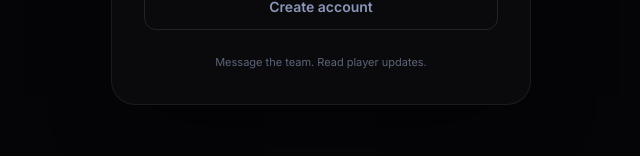
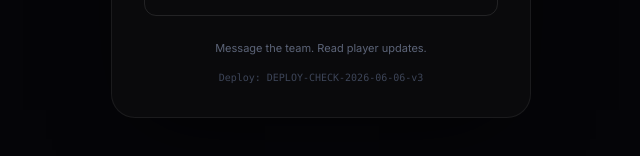
Before and after one commit to chitwan101e-ship-it/juwa2support, a Next.js app: page / in a window 1280 px wide. Shown: the part 514-670 px from the top of the page, without its empty margins (319-959 px from the left). Built offline with nearby package versions, Linux system fonts and the light colour scheme; no server answers.

Commit message:
Add deploy check marker DEPLOY-CHECK-2026-06-06-v3

```diff
--- a/src/app/page.tsx
+++ b/src/app/page.tsx
@@ -46,6 +46,7 @@ export default async function HomePage() {
           </div>
 
           <p className="mt-6 text-[11px] text-[#5c6478] leading-relaxed">{JUWA2_COPY.productTagline}</p>
+          <p className="mt-3 text-[10px] text-[#3d4558] font-mono">Deploy: DEPLOY-CHECK-2026-06-06-v3</p>
         </div>
       </main>
     </div>
--- a/src/components/Juwa2AuthShell.tsx
+++ b/src/components/Juwa2AuthShell.tsx
@@ -70,6 +70,8 @@ export function Juwa2AuthShell({
           </header>
 
           {children}
+
+          <p className="mt-6 text-center text-[10px] text-[#3d4558] font-mono">Deploy: DEPLOY-CHECK-2026-06-06-v3</p>
         </div>
       </main>
     </div>
```
Also changed, not shown: public/deploy-version.txt (added).
